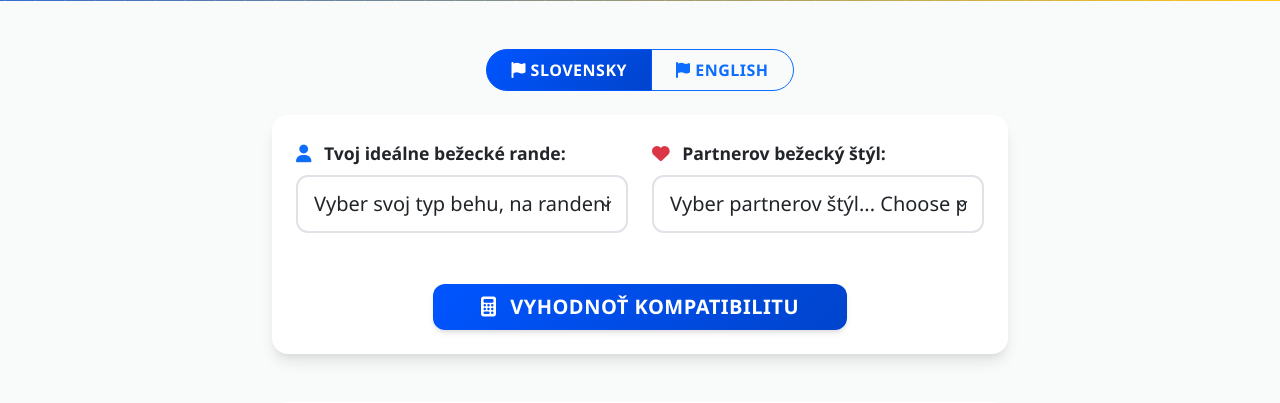
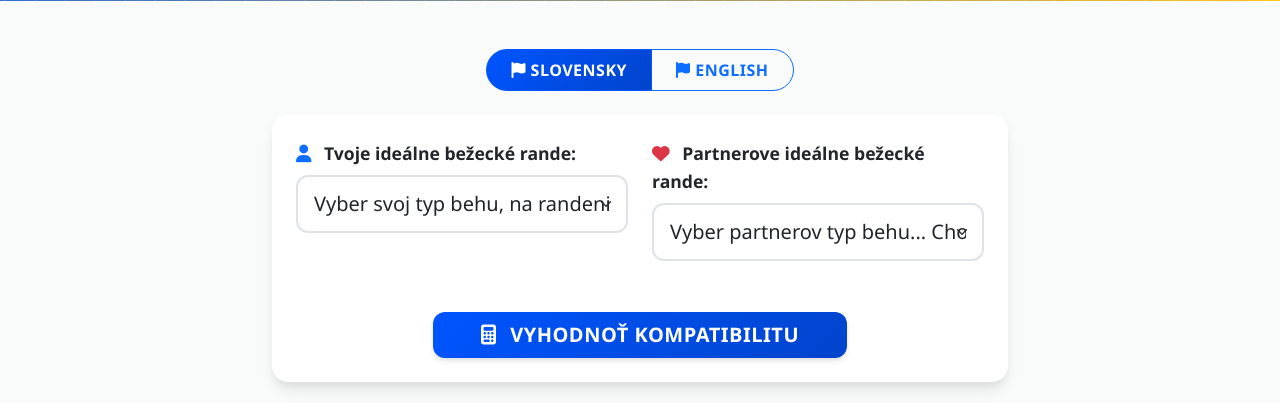
Before and after one commit to sanitka999/RunnersDateTracker, a Flask app: page / in a window 1280 px wide. Shown: the part 337-740 px from the top of the page. Run offline with Flask 3, Linux system fonts and the light colour scheme.

Commit message:
Update index.html

```diff
--- a/templates/index.html
+++ b/templates/index.html
@@ -56,7 +56,7 @@
                                 <div class="col-md-6 mb-4">
                                     <label for="yourType" class="form-label fw-bold">
                                         <i class="fas fa-user text-primary me-2"></i>
-                                        <span class="lang-sk">Tvoj ideálne bežecké rande:</span>
+                                        <span class="lang-sk">Tvoje ideálne bežecké rande:</span>
                                         <span class="lang-en d-none">Your ideal running date:</span>
                                     </label>
                                     <select class="form-select form-select-lg" id="yourType" name="your_type" required>
@@ -77,12 +77,12 @@
                                 <div class="col-md-6 mb-4">
                                     <label for="partnerType" class="form-label fw-bold">
                                         <i class="fas fa-heart text-danger me-2"></i>
-                                        <span class="lang-sk">Partnerov bežecký štýl:</span>
-                                        <span class="lang-en d-none">Partner's running style:</span>
+                                        <span class="lang-sk">Partnerove ideálne bežecké rande:</span>
+                                        <span class="lang-en d-none">Partner's ideal running date:</span>
                                     </label>
                                     <select class="form-select form-select-lg" id="partnerType" name="partner_type" required>
                                         <option value="">
-                                            <span class="lang-sk">Vyber partnerov štýl...</span>
+                                            <span class="lang-sk">Vyber partnerov typ behu...</span>
                                             <span class="lang-en d-none">Choose partner's style...</span>
                                         </option>
                                         {% for key, value in running_types.items() %}
```
